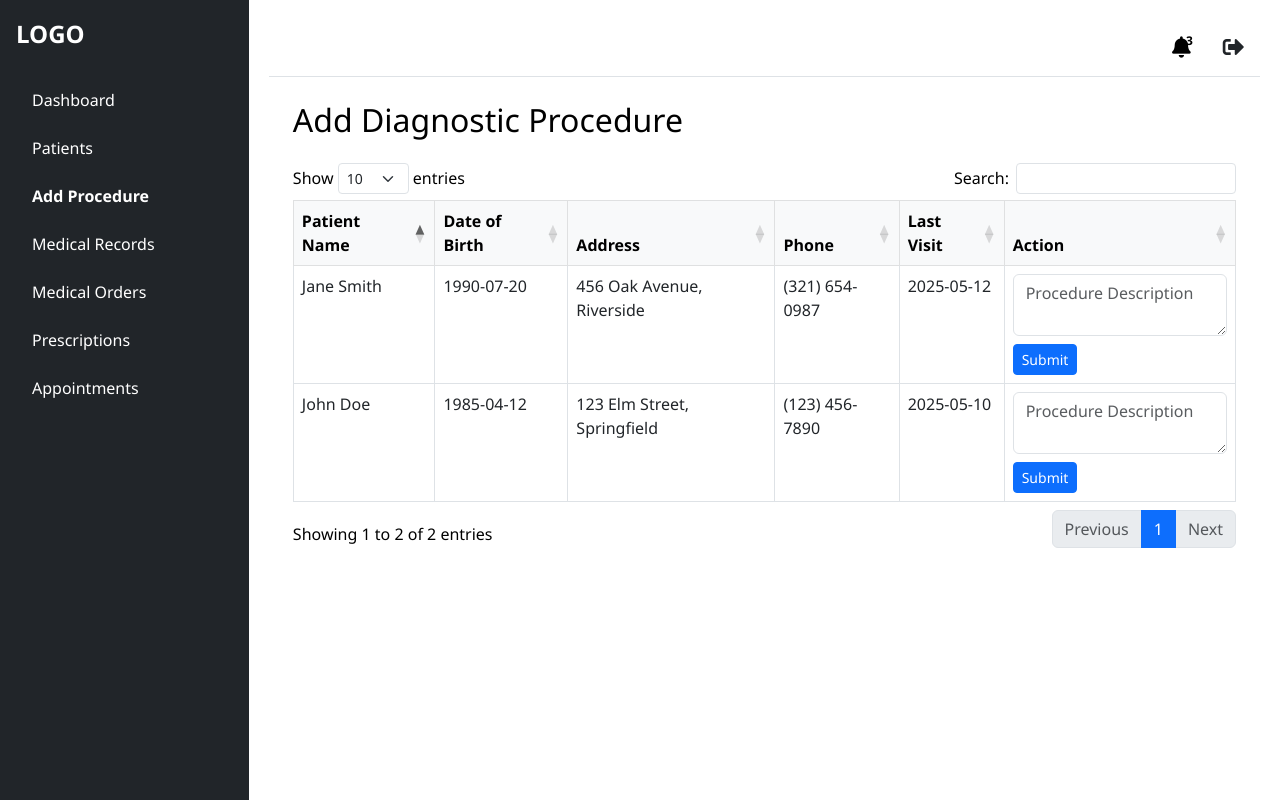
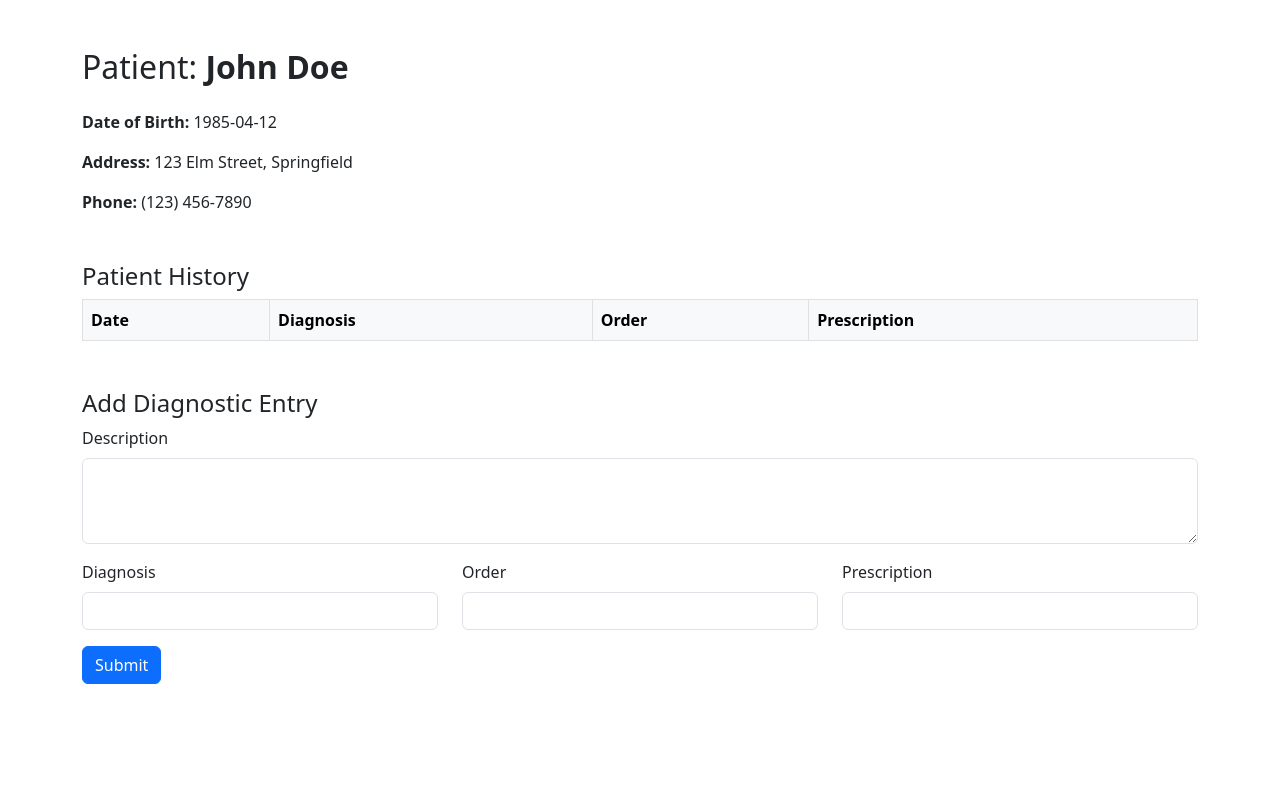
Before and after one commit to zerina-code/hackathon, a PHP site: page /pages/doctor/add_diagnostic_procedure.php in a window 1280 px wide. Run offline with PHP 8.4, Linux system fonts and the light colour scheme; lists and menus that the app fills with data are empty; some libraries are stand-ins or nearby versions.

Commit message:
newest doctor pages

```diff
--- a/pages/doctor/add_diagnostic_procedure.php
+++ b/pages/doctor/add_diagnostic_procedure.php
@@ -1,115 +1,97 @@
 <!DOCTYPE html>
 <html lang="en">
 <head>
-    <meta charset="UTF-8">
-    <title>Add Diagnostic Procedure</title>
-    <meta name="viewport" content="width=device-width, initial-scale=1">
-
-    <!-- Bootstrap & Font Awesome -->
-    <link href="https://cdn.jsdelivr.net/npm/bootstrap@5.3.0/dist/css/bootstrap.min.css" rel="stylesheet">
-    <link href="https://cdnjs.cloudflare.com/ajax/libs/font-awesome/5.15.4/css/all.min.css" rel="stylesheet">
-    <link href="https://cdn.datatables.net/1.13.4/css/dataTables.bootstrap5.min.css" rel="stylesheet">
-
-    <!-- Custom Admin Styles -->
-    <link rel="stylesheet" href="../../css/admin/header.css" />
-    <link rel="stylesheet" href="../../css/admin/sidebar.css" />
-    <link rel="stylesheet" href="../../css/admin/layout.css" />
+    <meta charset="UTF-8" />
+    <meta name="viewport" content="width=device-width, initial-scale=1" />
+    <title>Patient Detail & History</title>
+    <link href="https://cdn.jsdelivr.net/npm/bootstrap@5.3.0/dist/css/bootstrap.min.css" rel="stylesheet" />
 </head>
 <body>
-<div class="main-wrapper d-flex">
-    <!-- Sidebar -->
-    <nav class="sidebar bg-dark text-white p-3">
-        <div class="sidebar-header mb-4">
-            <a href="#" class="navbar-brand text-white">LOGO</a>
+<div class="container mt-5">
+    <h2 class="mb-4">Patient: <strong>John Doe</strong></h2>
+    <p><strong>Date of Birth:</strong> 1985-04-12</p>
+    <p><strong>Address:</strong> 123 Elm Street, Springfield</p>
+    <p><strong>Phone:</strong> (123) 456-7890</p>
+
+    <!-- ✅ Success Message -->
+    <div id="successAlert" class="alert alert-success d-none" role="alert">
+        Successfully entered!
     </div>
-        <ul class="nav flex-column">
-            <li class="nav-item"><a class="nav-link" href="doctor_dashboard.php">Dashboard</a></li>
-            <li class="nav-item"><a class="nav-link" href="patients_list.php">Patients</a></li>
-            <li class="nav-item"><a class="nav-link active" href="add_diagnostic_procedure.php">Add Procedure</a></li>
-            <li class="nav-item"><a class="nav-link" href="view_medical_records.php">Medical Records</a></li>
-            <li class="nav-item"><a class="nav-link" href="view_medical_orders.php">Medical Orders</a></li>
-            <li class="nav-item"><a class="nav-link" href="all_perscriptions.php">Prescriptions</a></li>
-            <li class="nav-item"><a class="nav-link" href="appointment_approve.php">Appointments</a></li>
-        </ul>
-    </nav>
 
-    <!-- Page Content -->
-    <div class="content-area flex-grow-1">
-        <!-- Header -->
-        <header class="d-flex justify-content-end align-items-center p-3 bg-white border-bottom">
-            <div class="d-flex align-items-center gap-3">
-                <div class="position-relative">
-                    <i class="fa fa-bell fa-lg"></i>
-                    <span class="badge badge-danger position-absolute" style="top: -5px; right: -10px;">3</span>
-                </div>
-                <a href="../../php/logout.php" class="text-dark" title="Logout">
-                    <i class="fas fa-sign-out-alt fa-lg"></i>
-                </a>
-            </div>
-        </header>
-
-        <!-- Main Content -->
-        <main class="p-4">
-            <h2 class="mb-4">Add Diagnostic Procedure</h2>
-
-            <table id="procedureTable" class="table table-bordered table-hover">
+    <!-- ✅ History Table -->
+    <h4 class="mt-5">Patient History</h4>
+    <table id="historyTable" class="table table-bordered">
         <thead class="table-light">
         <tr>
-                    <th>Patient Name</th>
-                    <th>Date of Birth</th>
-                    <th>Address</th>
-                    <th>Phone</th>
-                    <th>Last Visit</th>
-                    <th>Action</th>
+            <th>Date</th>
+            <th>Diagnosis</th>
+            <th>Order</th>
+            <th>Prescription</th>
         </tr>
         </thead>
         <tbody>
-                <tr>
-                    <td>John Doe</td>
-                    <td>1985-04-12</td>
-                    <td>123 Elm Street, Springfield</td>
-                    <td>(123) 456-7890</td>
-                    <td>2025-05-10</td>
-                    <td>
-                        <form method="post" action="/doctor/add_diagnostic_procedure.php">
-                            <input type="hidden" name="patient_id" value="1">
-                            <textarea name="procedure" class="form-control mb-2" rows="2" required placeholder="Procedure Description"></textarea>
-                            <button type="submit" class="btn btn-sm btn-primary">Submit</button>
-                        </form>
-                    </td>
-                </tr>
-                <tr>
-                    <td>Jane Smith</td>
-                    <td>1990-07-20</td>
-                    <td>456 Oak Avenue, Riverside</td>
-                    <td>(321) 654-0987</td>
-                    <td>2025-05-12</td>
-                    <td>
-                        <form method="post" action="/doctor/add_diagnostic_procedure.php">
-                            <input type="hidden" name="patient_id" value="2">
-                            <textarea name="procedure" class="form-control mb-2" rows="2" required placeholder="Procedure Description"></textarea>
-                            <button type="submit" class="btn btn-sm btn-primary">Submit</button>
-                        </form>
-                    </td>
-                </tr>
+        <!-- Entries will be prepended here -->
         </tbody>
     </table>
-        </main>
+
+    <!-- ✅ Add New Entry Form -->
+    <h4 class="mt-5">Add Diagnostic Entry</h4>
+    <form id="entryForm">
+        <div class="mb-3">
+            <label class="form-label">Description</label>
+            <textarea class="form-control" id="description" rows="3" required></textarea>
+        </div>
+        <div class="row mb-3">
+            <div class="col">
+                <label class="form-label">Diagnosis</label>
+                <input type="text" id="diagnosis" class="form-control" />
+            </div>
+            <div class="col">
+                <label class="form-label">Order</label>
+                <input type="text" id="order" class="form-control" />
+            </div>
+            <div class="col">
+                <label class="form-label">Prescription</label>
+                <input type="text" id="prescription" class="form-control" />
             </div>
         </div>
-
-<!-- Scripts -->
-<script src="https://code.jquery.com/jquery-3.6.0.min.js"></script>
-<script src="https://cdn.jsdelivr.net/npm/bootstrap@5.3.0/dist/js/bootstrap.bundle.min.js"></script>
-<script src="https://cdn.datatables.net/1.13.4/js/jquery.dataTables.min.js"></script>
-<script src="https://cdn.datatables.net/1.13.4/js/dataTables.bootstrap5.min.js"></script>
+        <button type="submit" class="btn btn-primary">Submit</button>
+    </form>
+</div>
 
 <script>
-    $(document).ready(function () {
-        $('#procedureTable').DataTable({
-            ordering: true,
-            searching: true
-        });
+    document.getElementById('entryForm').addEventListener('submit', function (e) {
+        e.preventDefault();
+
+        const desc = document.getElementById('description').value.trim();
+        const diagnosis = document.getElementById('diagnosis').value.trim();
+        const order = document.getElementById('order').value.trim();
+        const prescription = document.getElementById('prescription').value.trim();
+
+        if (!diagnosis && !order && !prescription) {
+            alert("Please fill at least one of Diagnosis, Order, or Prescription.");
+            return;
+        }
+
+        const today = new Date().toISOString().split('T')[0];
+        const table = document.getElementById('historyTable').querySelector('tbody');
+
+        const row = document.createElement('tr');
+        row.innerHTML = `
+    <td>${today}</td>
+    <td>${diagnosis}</td>
+    <td>${order}</td>
+    <td>${prescription}</td>
+  `;
+        table.prepend(row);
+
+        // Reset form
+        document.getElementById('entryForm').reset();
+
+        // Show success
+        const successAlert = document.getElementById('successAlert');
+        successAlert.classList.remove('d-none');
+        setTimeout(() => successAlert.classList.add('d-none'), 3000);
     });
 </script>
 </body>
```
Also changed, not shown: pages/doctor/appointment_approve.php (+42 -23 lines), pages/doctor/doctor_dashboard.php (+13 -22 lines), pages/doctor/patient_history.php (+71 -76 lines), pages/doctor/patients_list.php (+24 -13 lines), pages/doctor/view_medical_orders.php (+5 -4 lines), pages/doctor/view_medical_records.php (+6 -4 lines). Lines whose indentation alone changed are shown as unchanged.
